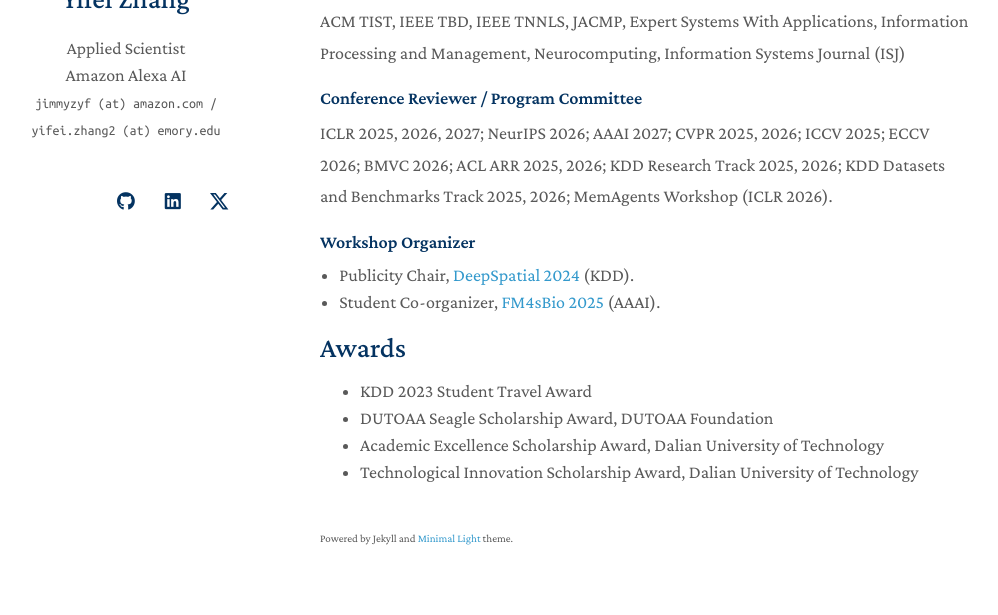
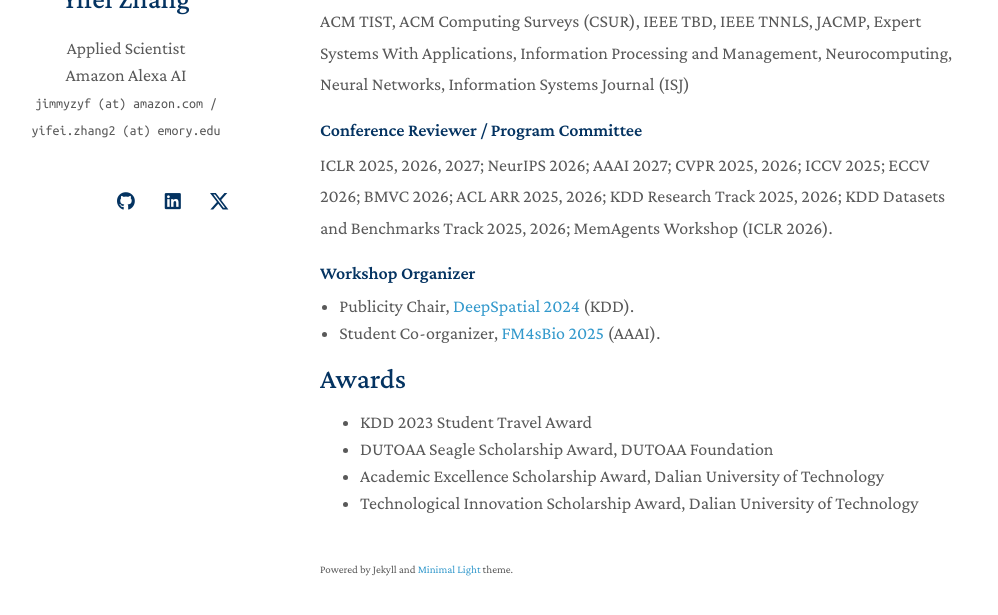
Before and after one commit to yifeizhangcs/yifeizhangcs.github.io, a Jekyll site: the page built from index.md, in a window 1280 px wide and 900 px high, scrolled down 5505 px, cut to the strip 249-864 px from the top of the window. Shown: the whole strip, without its empty margins (150-1148 px from the left). Built offline with Jekyll 4.4.1, drawn with Linux system fonts in a browser that asks for light colours; nearby versions of some CDN libraries; a style sheet for code colours, icons or effects is not loaded; our own code applies the rules of GitHub Pages for plain Markdown files.

Commit message:
Add CSUR and Neural Networks reviewing service

```diff
--- a/_includes/services.md
+++ b/_includes/services.md
@@ -2,12 +2,14 @@
 <h4 style="margin:0 0 6px;">Journal Reviewer</h4>
 <p style="margin:0 0 16px; line-height:1.75;">
   <a href="https://dl.acm.org/journal/tist"><autocolor>ACM TIST</autocolor></a>,
+  <a href="https://dl.acm.org/journal/csur"><autocolor>ACM Computing Surveys (CSUR)</autocolor></a>,
   <a href="https://ieeexplore.ieee.org/xpl/RecentIssue.jsp?punumber=6687317"><autocolor>IEEE TBD</autocolor></a>,
   <a href="https://ieeexplore.ieee.org/xpl/RecentIssue.jsp?punumber=5962385"><autocolor>IEEE TNNLS</autocolor></a>,
   <a href="https://aapm.onlinelibrary.wiley.com/journal/15269914"><autocolor>JACMP</autocolor></a>,
   <a href="https://www.sciencedirect.com/journal/expert-systems-with-applications"><autocolor>Expert Systems With Applications</autocolor></a>,
   <a href="https://www.sciencedirect.com/journal/information-processing-and-management"><autocolor>Information Processing and Management</autocolor></a>,
   <a href="https://www.sciencedirect.com/journal/neurocomputing"><autocolor>Neurocomputing</autocolor></a>,
+  <a href="https://www.sciencedirect.com/journal/neural-networks"><autocolor>Neural Networks</autocolor></a>,
   <a href="https://onlinelibrary.wiley.com/journal/13652575"><autocolor>Information Systems Journal (ISJ)</autocolor></a>
 </p>
 
```
